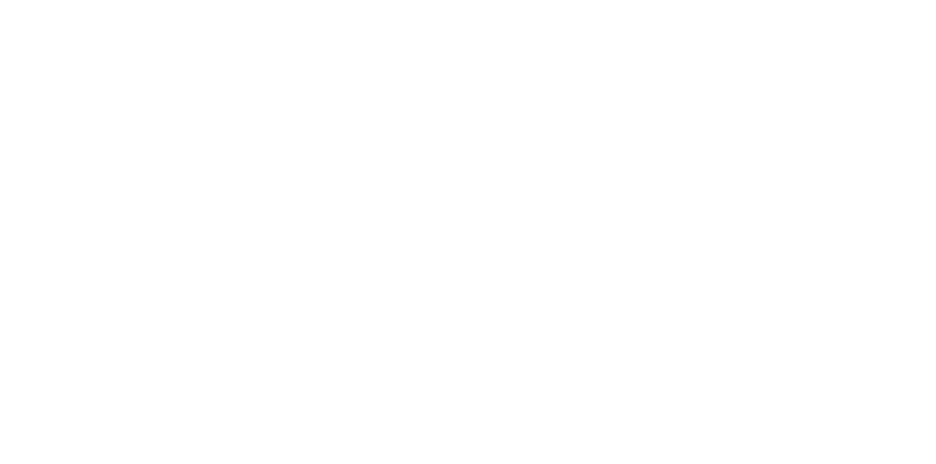
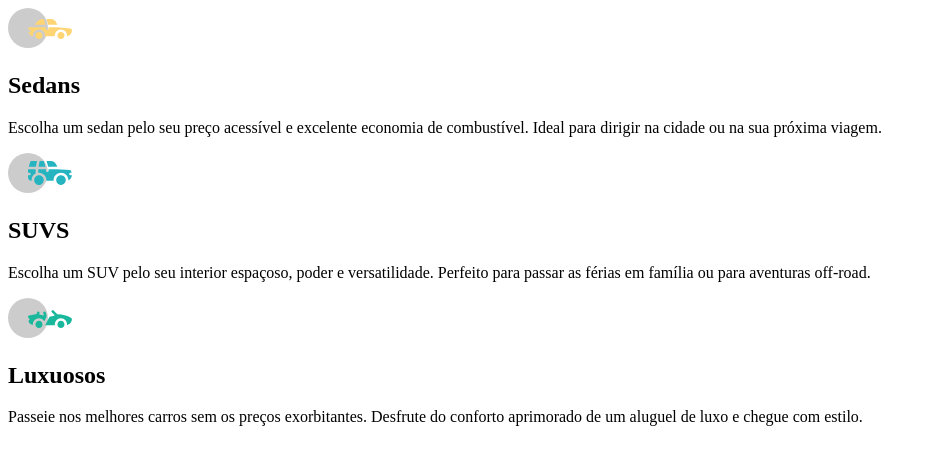
Before and after one commit to isa-aqueiroz/projetoCarros, a plain HTML site: page index.html in a window 1280 px wide. Shown: the whole page, without its empty margins (0-936 px from the left). Drawn offline with Linux system fonts and the light colour scheme.

Commit message:
Add files via upload

```diff
--- a/index.html
+++ b/index.html
@@ -8,18 +8,24 @@
 <body>
     <main>
         <section class="sedans">
-            <img src="" alt="">
-            <h2></h2>
-            <p></p>
+            <img src="./imagens/icon-sedans.svg" alt="carro sedan">
+            <h2>Sedans</h2>
+            <p>Escolha um sedan pelo seu preço acessível e excelente economia de combustível. Ideal para dirigir na cidade ou na sua próxima viagem.</p>
             <a href=""></a>
         </section>
 
         <section class="suvs">
-
+            <img src="./imagens/icon-suvs.svg" alt="carro suv">
+            <h2>SUVS</h2>
+            <p>Escolha um SUV pelo seu interior espaçoso, poder e versatilidade. Perfeito para passar as férias em família ou para aventuras off-road.</p>
+            <a href=""></a>
         </section>
 
         <section class="luxuosos">
-
+            <img src="./imagens/icon-luxury.svg" alt="">
+            <h2>Luxuosos</h2>
+            <p>Passeie nos melhores carros sem os preços exorbitantes. Desfrute do conforto aprimorado de um aluguel de luxo e chegue com estilo.</p>
+            <a href=""></a>
         </section>
 
     </main>
```
